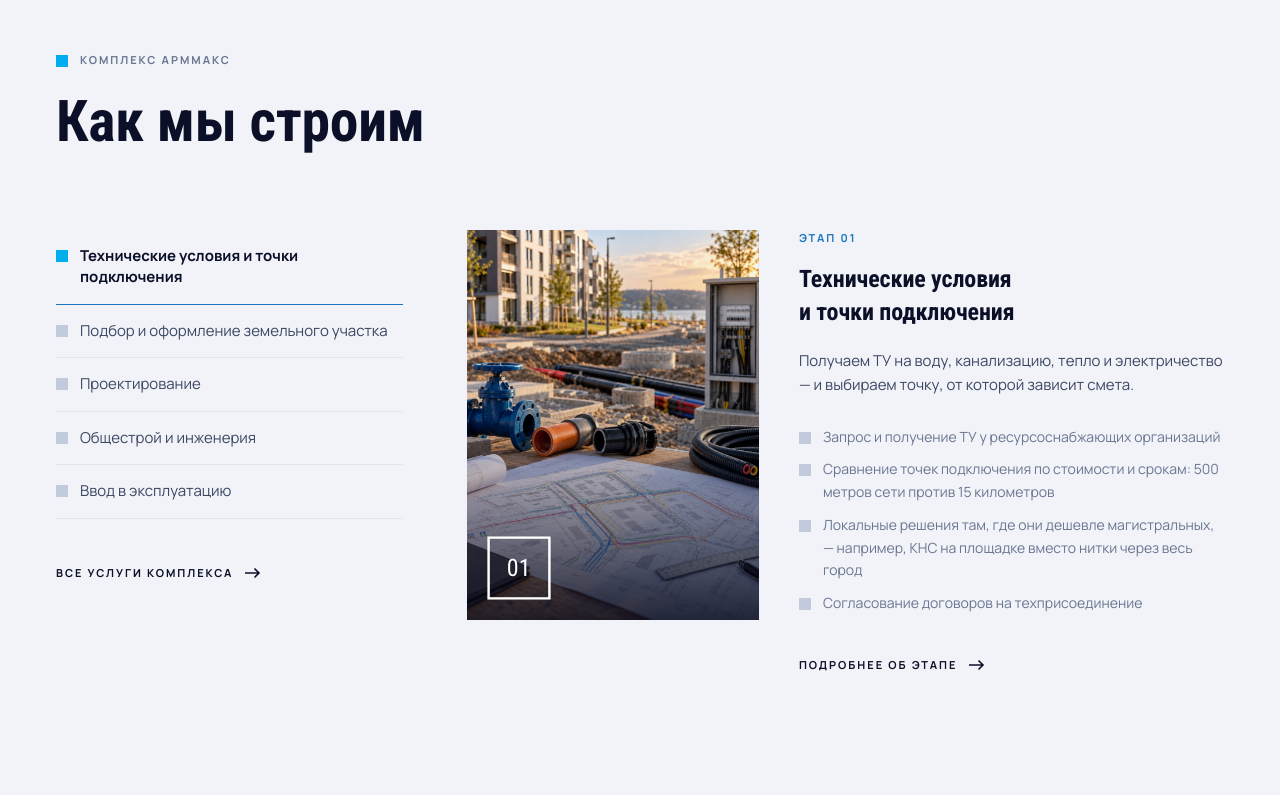
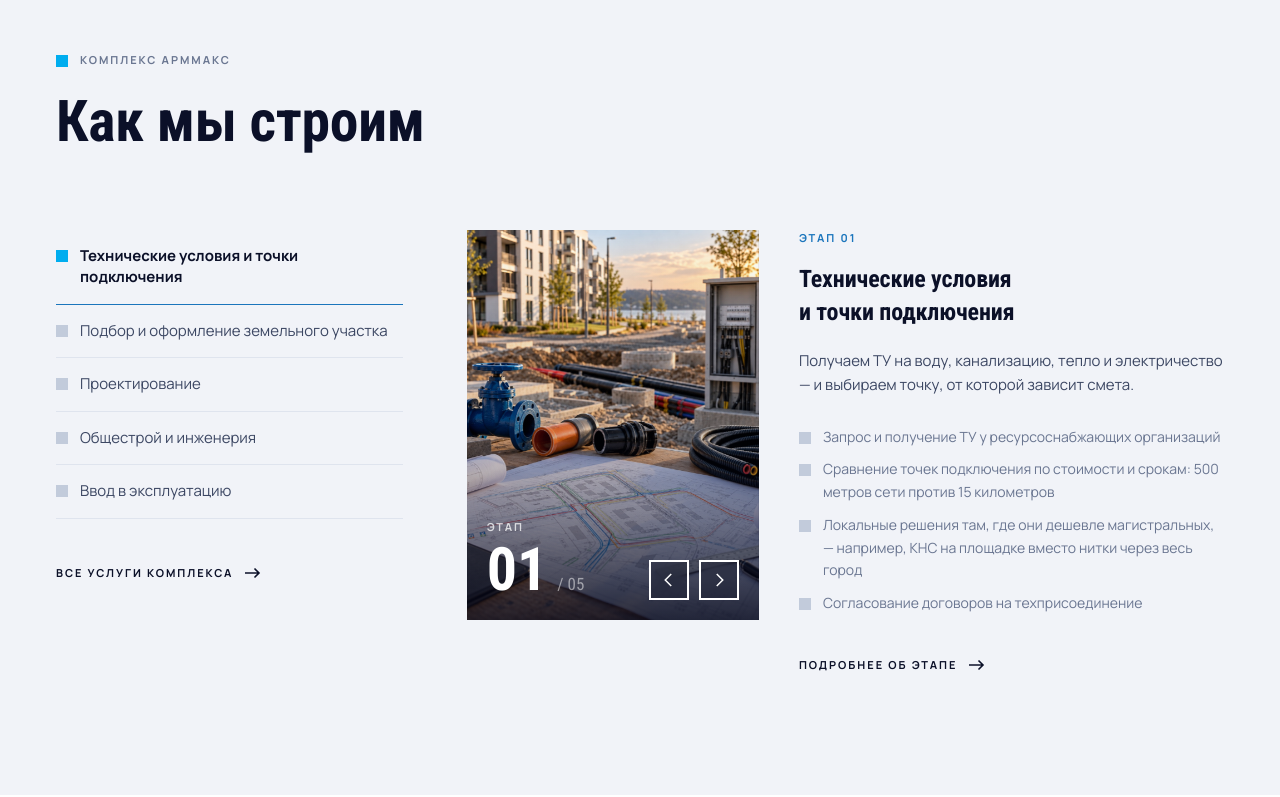
Before and after one commit to DanilIatskov/ArmMaxLanding, a Next.js app: page / in a window 1280 px wide. Shown: the part 1920-2717 px from the top of the page. Built offline with nearby package versions, Linux system fonts and the light colour scheme; no server answers.

Commit message:
feat: implement ArrowButton component for navigation in sliders; update SystemTabs and Hero components to utilize ArrowButton

```diff
--- a/src/app/globals.css
+++ b/src/app/globals.css
@@ -152,11 +152,6 @@
     animation: slide-progress linear forwards;
   }
 
-  .ring-draw {
-    stroke-dasharray: var(--len);
-    animation: ring-draw 0.9s cubic-bezier(0.16, 1, 0.3, 1) both;
-  }
-
   .facet {
     /* Без fill-box трансформация считалась бы от начала координат svg,
        и грани разъезжались бы по всей плитке вместо своего места. */
@@ -192,13 +187,6 @@
   50% { opacity: calc(var(--o) * 0.4); }
 }
 
-/* Рамка вокруг номера этапа обводится при смене вкладки.
-   Длину периметра передаёт --len: она разная у разных фигур. */
-@keyframes ring-draw {
-  from { stroke-dashoffset: var(--len); }
-  to { stroke-dashoffset: 0; }
-}
-
 /* Полоса прогресса активного слайда: заполняется за время показа. */
 @keyframes slide-progress {
   from { transform: scaleX(0); }
@@ -226,11 +214,6 @@
     opacity: var(--o);
   }
 
-  .ring-draw {
-    animation: none;
-    stroke-dashoffset: 0;
-  }
-
   /* Без автопрокрутки полоса всегда полная: она перестаёт быть таймером. */
   .slide-progress {
     animation: none;
--- /dev/null
+++ b/src/components/ArrowButton.tsx
@@ -0,0 +1,50 @@
+'use client'
+
+/**
+ * Квадратная кнопка перелистывания. Одна на все слайдеры сайта: первый экран
+ * и блок «Как мы строим» — чтобы элементы управления везде читались
+ * как одна семья.
+ *
+ * Рамка 2px подобрана под обводку квадрата с номером этапа: там stroke 1.5
+ * в системе 40×40 при размере 56–64px даёт те же ~2 пикселя.
+ *
+ * `tone` переключает контраст: `light` для тёмного фона, `dark` для снимка
+ * или светлой подложки.
+ */
+export function ArrowButton({
+  label,
+  onClick,
+  direction,
+  tone = 'light',
+}: {
+  label: string
+  onClick: () => void
+  direction: 'prev' | 'next'
+  tone?: 'light' | 'dark'
+}) {
+  // Рамка чисто белая, без приглушения: рядом стоит квадрат с номером
+  // на сплошном белом, и полупрозрачные стрелки рядом с ним выглядели
+  // выключенными. На снимке добавляется лёгкая подложка — иначе белый
+  // контур теряется на светлых участках кадра.
+  const tones = {
+    light: 'border-white text-white hover:bg-white hover:text-ink-900',
+    dark: 'border-white bg-ink-950/25 text-white backdrop-blur-sm hover:bg-white hover:text-ink-900',
+  }
+
+  return (
+    <button
+      type="button"
+      onClick={onClick}
+      aria-label={label}
+      className={`flex size-9 items-center justify-center border-2 transition-colors lg:size-10 ${tones[tone]}`}
+    >
+      <svg viewBox="0 0 24 24" fill="none" className="size-4 lg:size-[18px]" aria-hidden>
+        <path
+          d={direction === 'prev' ? 'M15 4l-8 8 8 8' : 'M9 4l8 8-8 8'}
+          stroke="currentColor"
+          strokeWidth="2"
+        />
+      </svg>
+    </button>
+  )
+}
--- a/src/components/Hero.tsx
+++ b/src/components/Hero.tsx
@@ -4,6 +4,7 @@ import Image from 'next/image'
 import heroStroyka from '@/assets/hero-stroyka.jpg'
 import Link from 'next/link'
 import { useCallback, useEffect, useState } from 'react'
+import { ArrowButton } from './ArrowButton'
 import { Marker } from './Marker'
 import { company } from '@/content/company'
 import { SLIDE_DURATION_MS, slides } from '@/content/slides'
@@ -156,33 +157,6 @@ function SlideNav({
   )
 }
 
-function ArrowButton({
-  label,
-  onClick,
-  direction,
-}: {
-  label: string
-  onClick: () => void
-  direction: 'prev' | 'next'
-}) {
-  return (
-    <button
-      type="button"
-      onClick={onClick}
-      aria-label={label}
-      className="flex size-9 items-center justify-center rounded-full border border-white/70 text-white transition-colors hover:border-white hover:bg-white hover:text-ink-900 lg:size-10"
-    >
-      <svg viewBox="0 0 24 24" fill="none" className="size-4 lg:size-[18px]" aria-hidden>
-        <path
-          d={direction === 'prev' ? 'M15 4l-8 8 8 8' : 'M9 4l8 8-8 8'}
-          stroke="currentColor"
-          strokeWidth="1.5"
-        />
-      </svg>
-    </button>
-  )
-}
-
 /**
  * Фон первого экрана — снимок стройки в фирменной синеве, с огранкой
  * прямо в кадре. Левая часть тёмная, поэтому заголовок читается поверх неё
--- a/src/components/SystemTabs.tsx
+++ b/src/components/SystemTabs.tsx
@@ -1,6 +1,7 @@
 'use client'
 
 import { useState } from 'react'
+import { ArrowButton } from './ArrowButton'
 import { ArrowLink } from './ArrowLink'
 import Image from 'next/image'
 import { Marker } from './Marker'
@@ -13,6 +14,9 @@ import { services } from '@/content/services'
 export function SystemTabs() {
   const [active, setActive] = useState(0)
   const service = services[active]
+
+  // По кругу: с последнего этапа стрелка «вперёд» возвращает на первый.
+  const go = (next: number) => setActive((next + services.length) % services.length)
 
   return (
     <section className="bg-surface-muted py-16 md:py-section">
@@ -64,7 +68,7 @@ export function SystemTabs() {
           >
             <div className="grid gap-8 sm:grid-cols-12 sm:gap-10">
               <div className="sm:col-span-5">
-                <StepTile index={active} />
+                <StepTile index={active} onGo={go} />
               </div>
 
               <div className="flex flex-col sm:col-span-7">
@@ -96,7 +100,7 @@ export function SystemTabs() {
 }
 
 /** Кадр этапа с номером поверх. */
-function StepTile({ index }: { index: number }) {
+function StepTile({ index, onGo }: { index: number; onGo: (next: number) => void }) {
   const service = services[index]
 
   // 9:12 — оно же 3:4. Исходники горизонтальные (4:3), так что кадр режется
@@ -116,30 +120,36 @@ function StepTile({ index }: { index: number }) {
       {/* Затемнение снизу: без него номер тонет в светлых кадрах. */}
       <div aria-hidden className="absolute inset-0 bg-gradient-to-t from-ink-950/85 via-ink-950/10 to-transparent" />
 
-      {/* Номер в квадратной рамке — тот же мотив, что у маркеров по всей вёрстке.
-          Рамка обводится при смене вкладки, как полоса прогресса в слайдере
-          первого экрана. Периметр 152 = 4 × 38 при стороне 38 в системе 40×40. */}
-      <span className="absolute bottom-5 left-5 flex size-14 items-center justify-center text-white lg:size-16">
-        <svg viewBox="0 0 40 40" className="absolute inset-0 size-full" aria-hidden>
-          <rect x="1" y="1" width="38" height="38" fill="none" stroke="currentColor" strokeOpacity={0.35} strokeWidth={1} />
-          <rect
-            // key перезапускает обводку на каждом этапе.
-            key={service.slug}
-            className="ring-draw"
-            x="1"
-            y="1"
-            width="38"
-            height="38"
-            fill="none"
-            stroke="currentColor"
-            strokeWidth={1.5}
-            style={{ '--len': 152 } as React.CSSProperties}
-          />
-        </svg>
-        <span className="font-condensed text-[20px] leading-none font-normal lg:text-[24px]">
-          {String(index + 1).padStart(2, '0')}
-        </span>
-      </span>
+      {/* Счётчик этапов: надпись, крупный номер и общее количество.
+          Видно не только где ты сейчас, но и сколько всего осталось. */}
+      <div className="absolute bottom-5 left-5 text-white">
+        <p className="eyebrow text-white/75">Этап</p>
+
+        <p className="mt-1 flex items-baseline gap-2.5">
+          <span className="font-condensed text-[clamp(2.75rem,5.5vw,3.75rem)] leading-none font-bold">
+            {String(index + 1).padStart(2, '0')}
+          </span>
+          <span className="font-condensed text-[17px] leading-none font-normal text-white/50">
+            / {String(services.length).padStart(2, '0')}
+          </span>
+        </p>
+      </div>
+
+      {/* Перелистывание в паре с номером: он слева внизу, стрелки справа. */}
+      <div className="absolute right-5 bottom-5 flex gap-2.5">
+        <ArrowButton
+          tone="dark"
+          direction="prev"
+          label="Предыдущий этап"
+          onClick={() => onGo(index - 1)}
+        />
+        <ArrowButton
+          tone="dark"
+          direction="next"
+          label="Следующий этап"
+          onClick={() => onGo(index + 1)}
+        />
+      </div>
     </div>
   )
 }
```
